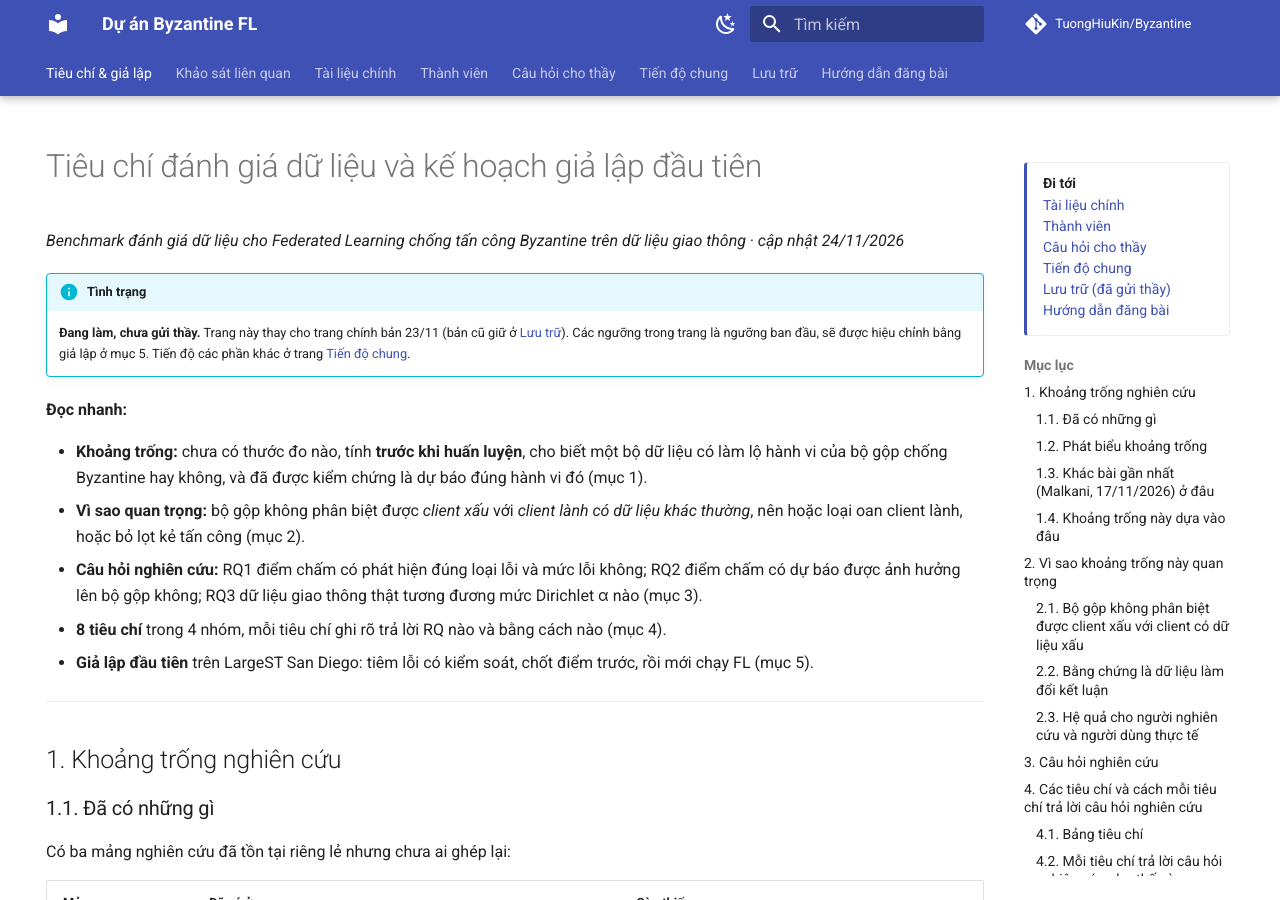
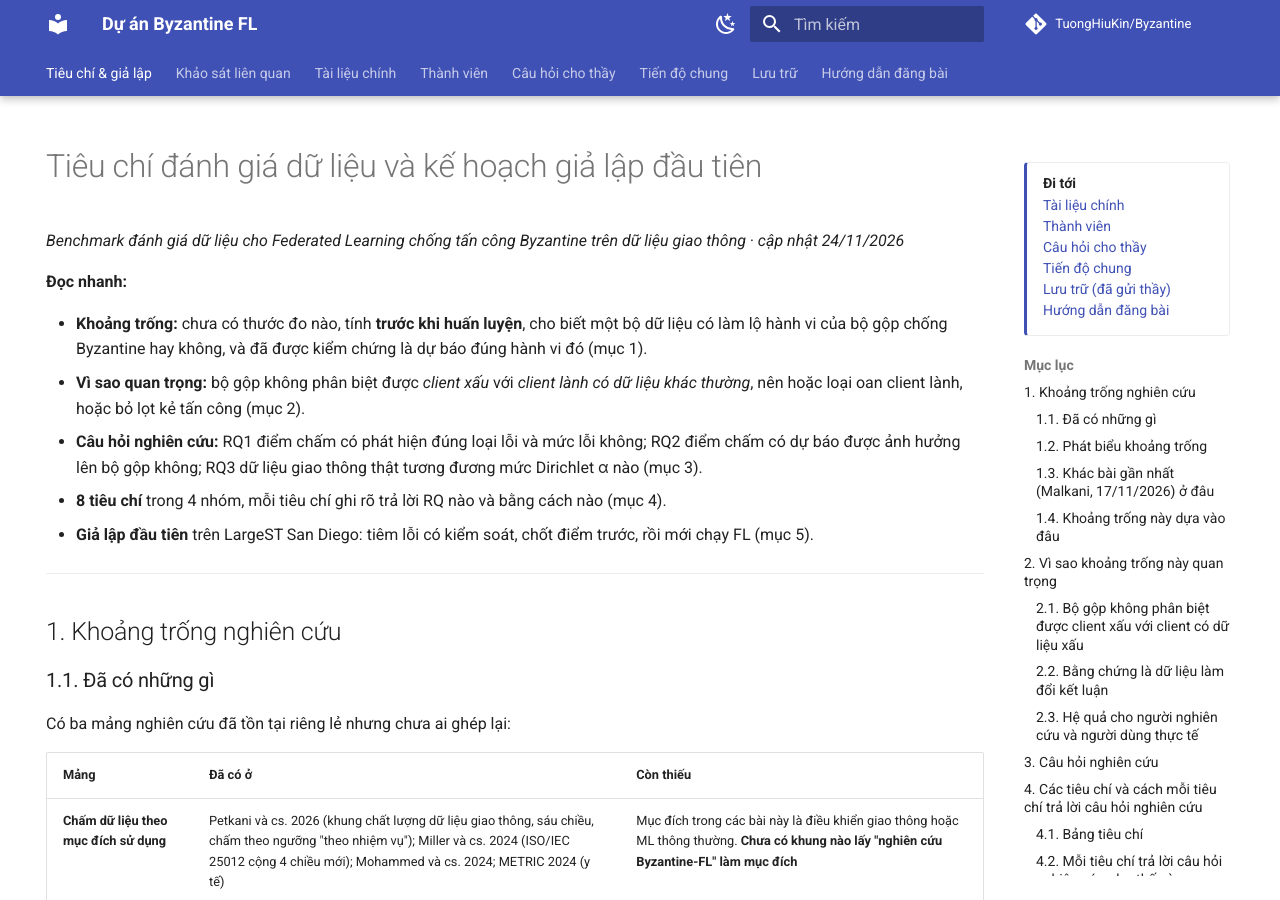
Before and after one commit to TuongHiuKin/Byzantine, an MkDocs documentation site: the page built from docs/index.md, in a window 1280 px wide and 900 px high. Built offline with MkDocs 1.6.1 and Material for MkDocs 9.7.7, drawn with Linux system fonts in a browser that asks for light colours; comment, search, counter and statistics services are not loaded.

Commit message:
Bỏ hộp Tình trạng ở trang chính
Co-Authored-By: Claude Opus 5.5 <noreply@anthropic.com>
Claude-Session: https://claude.ai/code/session_011wKTrCysQxrLKMu2P3Z1mn

```diff
--- a/docs/index.md
+++ b/docs/index.md
@@ -6,9 +6,6 @@ hide:
 # Tiêu chí đánh giá dữ liệu và kế hoạch giả lập đầu tiên
 
 *Benchmark đánh giá dữ liệu cho Federated Learning chống tấn công Byzantine trên dữ liệu giao thông · cập nhật 24/11/2026*
-
-!!! info "Tình trạng"
-    **Đang làm, chưa gửi thầy.** Trang này thay cho trang chính bản 23/11 (bản cũ giữ ở [Lưu trữ](benchmark-ban-23-11.md)). Các ngưỡng trong trang là ngưỡng ban đầu, sẽ được hiệu chỉnh bằng giả lập ở mục 5. Tiến độ các phần khác ở trang [Tiến độ chung](tien-do.md).
 
 **Đọc nhanh:**
 
```
